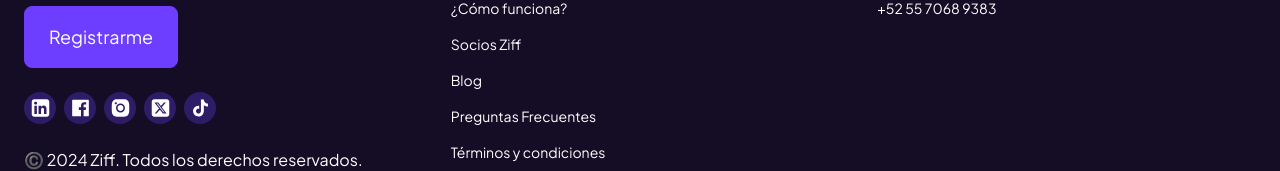
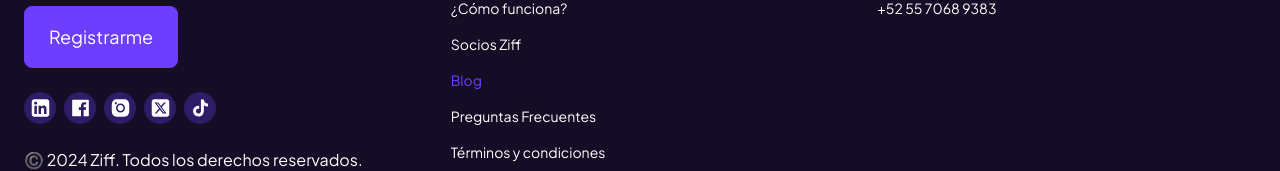
Before and after one commit to Trescento/adelanta, a Nuxt app: page /blog in a window 1280 px wide. Shown: the part 244-415 px from the top of the page. Built offline with nearby package versions, Linux system fonts and the light colour scheme.

Commit message:
Add hover effect and active class to navigation links

```diff
--- a/src/components/app/AppFooter.vue
+++ b/src/components/app/AppFooter.vue
@@ -10,6 +10,7 @@
             v-for="item in navItems"
             :key="item.href"
             :href="item.href"
+            :class="`hover:underline ${route.path === item.href ? 'text-brand' : ''}`"
           >
             {{ item.name }}
           </NuxtLink>
@@ -79,4 +80,5 @@ interface NavItem {
   href: string
 }
 const navItems = useState<NavItem[]>('navItems')
+const route = useRoute()
 </script>
```
